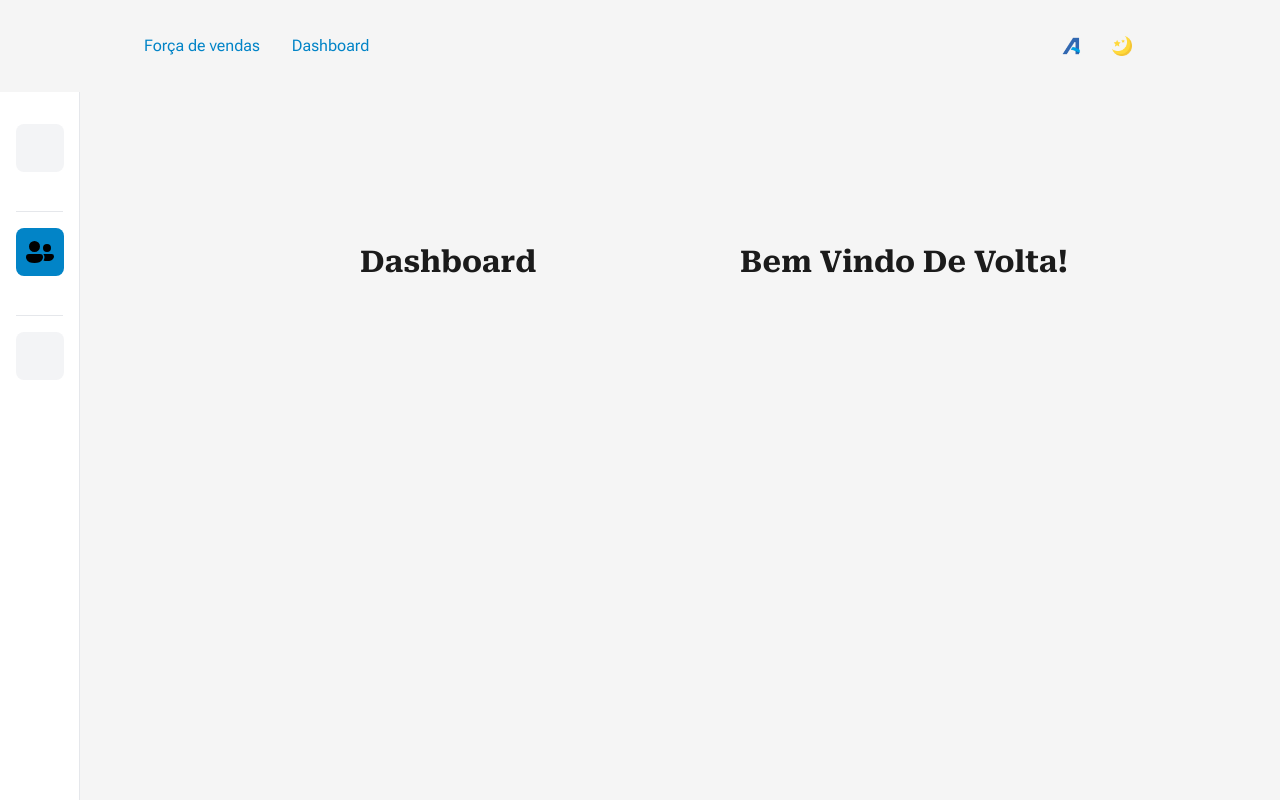
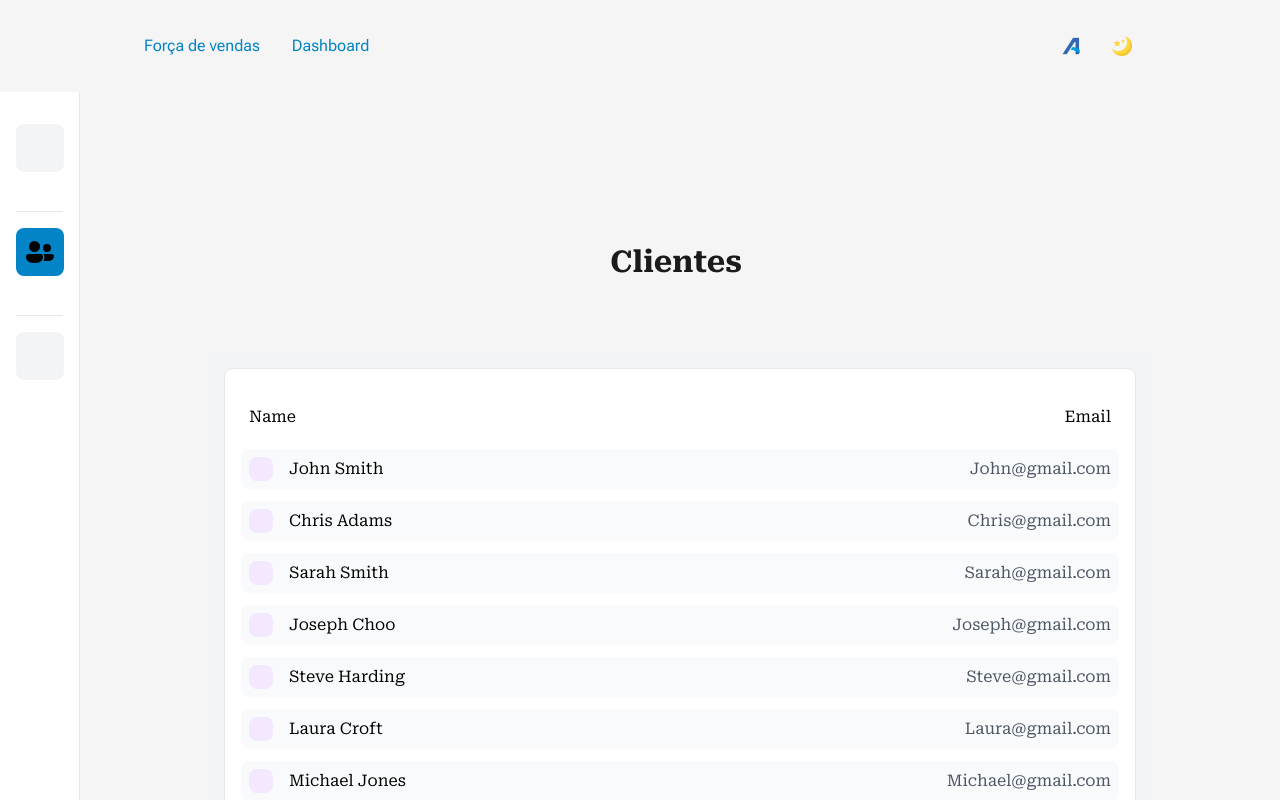
Before and after one commit to pafrasson/salesforce, a Next.js app: page /clientes in a window 1280 px wide. Shown: the top 800 px of the page. Built offline with nearby package versions, Linux system fonts and the light colour scheme; some icons are missing.

Commit message:
feat:customers dashbard

```diff
--- a/src/pages/clientes.js
+++ b/src/pages/clientes.js
@@ -4,6 +4,9 @@
 import React from 'react'
 import Sidebar from '@/components/mobile/Sidebar'
 import Transition from '@/components/Transition'
+import { data } from '../data/data.js';
+import { Icon } from '@iconify/react'
+
 const clientes = () => {
   return (
     <>
@@ -11,14 +14,43 @@
         <title>Dashboard</title>
         <meta name='description' content='any description' />
       </Head>
-    <Transition/>
+      <Transition />
       <Sidebar>
         <main className='min-h-screen'>
           <Layout className=''>
-        <header className='flex lg:py-8 lg:justify-between px-4 pt-4'>
-          <AnimatedText text={"Dashboard"} className='!mb-16 !text-3xl lg:!text-sm lg:!text-left' />
-          <AnimatedText text={"Bem vindo de volta!"} className='!mb-16 !text-3xl lg:!text-sm lg:!text-right' />
+            <header className='flex sm:pb-0 lg:py-8 lg:justify-between px-4 pt-4'>
+              <AnimatedText text={"Clientes"} className='!mb-16 sm:!mb-8 !text-3xl lg:!text-sm lg:!text-left' />
             </header>
+            <div className='bg-gray-100 min-h-screen'>
+              <div className='p-4'>
+                <div className='w-full m-auto p-4 border rounded-lg bg-white overflow-y-auto'>
+                  <div className='my-3 p-2 grid md:grid-cols-4 sm:grid-cols-3 grid-cols-2 items-center justify-between cursor-pointer'>
+                    <span>Name</span>
+                    <span className='sm:text-left text-right'>Email</span>
+                    <span className='hidden md:grid'>Last Order</span>
+                    <span className='hidden sm:grid'>Method</span>
+                  </div>
+                  <ul>
+                    {data.map((order, id) => (
+                      <li key={id} className='bg-gray-50 hover:bg-gray-100 rounded-lg my-3 p-2 grid md:grid-cols-4 sm:grid-cols-3 grid-cols-2 items-center justify-between cursor-pointer'>
+                        <div className='flex items-center'>
+                          <div className='bg-purple-100 p-3 rounded-lg'>
+                            <Icon className='text-purple-800' />
+                          </div>
+                          <p className='pl-4'>{order.name.first + ' ' + order.name.last}</p>
+                        </div>
+                        <p className='text-gray-600 sm:text-left text-right'>{order.name.first}@gmail.com</p>
+                        <p className='hidden md:flex'>{order.date}</p>
+                        <div className='sm:flex hidden justify-between items-center'>
+                          <p>{order.method}</p>
+                          <Icon />
+                        </div>
+                      </li>
+                    ))}
+                  </ul>
+                </div>
+              </div>
+            </div>
           </Layout>
         </main>
       </Sidebar>
```
Lines whose indentation alone changed are shown as unchanged.
